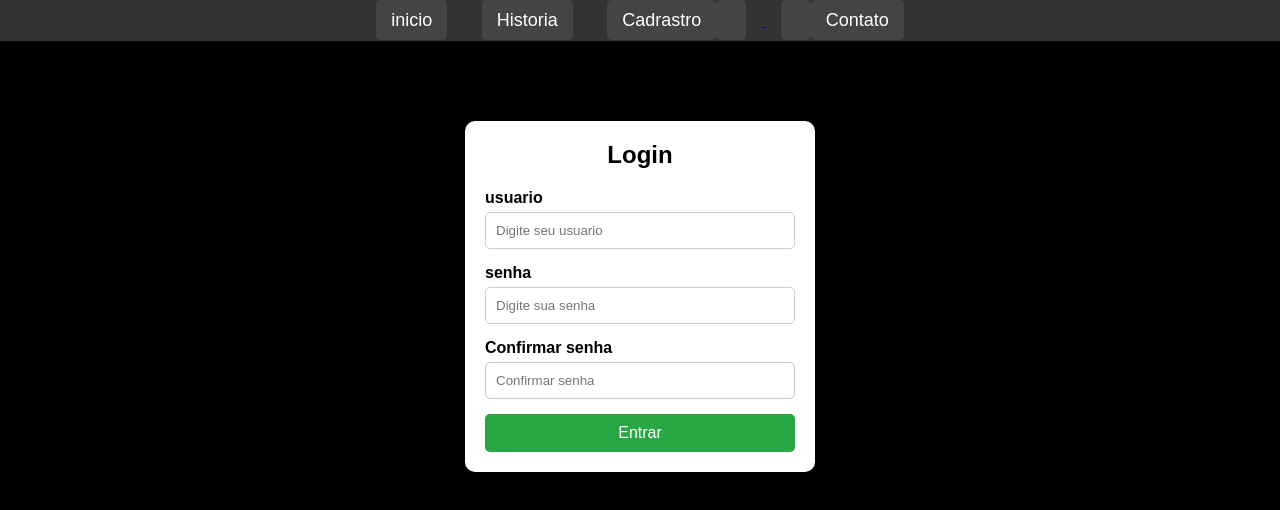
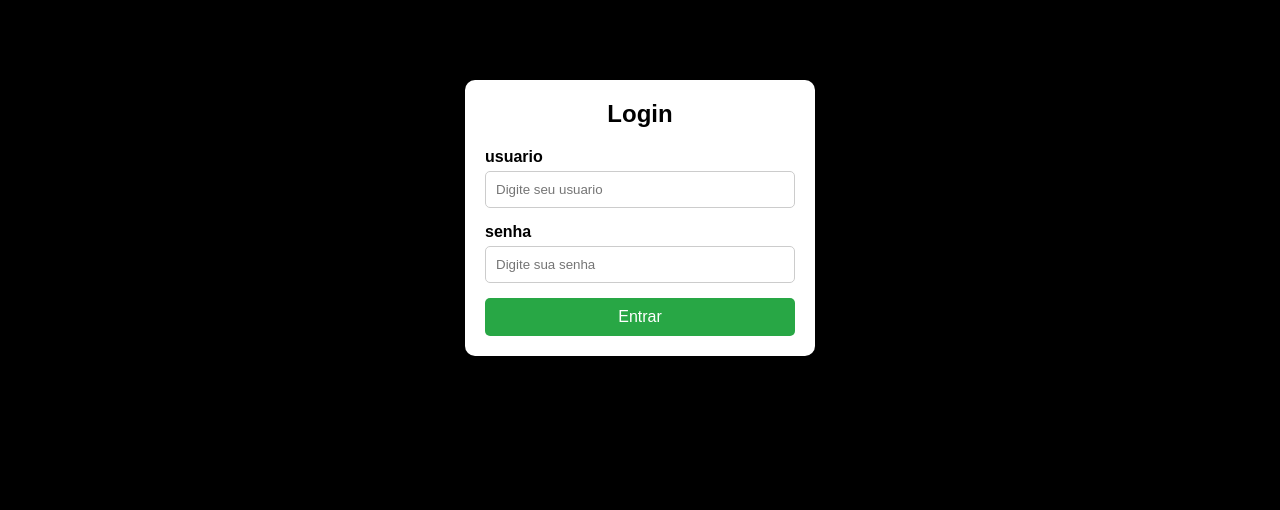
Before and after one commit to Caio050/site, a plain HTML site: page login.html in a window 1280 px wide. Drawn offline with Linux system fonts and the light colour scheme.

Commit message:
Add files via upload

```diff
--- a/login.html
+++ b/login.html
@@ -5,24 +5,12 @@
     <meta name="viewport" content="width=device-width, initial-scale=1.0">
     <title>Tela de Login</title>
     <link rel="stylesheet" href="style.css">
+    <script src="script.js"></script>
 
 </head>
 <body>
-    <nav>
-        <ul>
-            <li><a  href=" #" >inicio</a></li>
-            <li><a  href=" #" >Historia</a></li>
-            <li>
-                <a>Cadrastro</a>
-                <ul class="submenu">
-                    <li><a href="#"> Cliente PF</li>
-                    <li><a href="#"> Cliente PJ</li>
-                </ul>
-            </li>
-            <li><a href="#">Contato</a></li>
 
-        </ul>
-    </nav>
+
     <div class="login-container">
         <h2>Login</h2>
         <form>
@@ -32,18 +20,17 @@
             </div>
             <div class="input-group">
                 <label for="txtSenha">senha</label>
-                <input type="password " id ="txtSenha" name="txtSenha" placeholder="Digite sua senha " required>
-
-            </div>
-            <div class="input-group">
-                <label for="txtSenha">Confirmar senha</label>
-                <input type="password " id ="txtSenha" name="txtconfirmarsenha" placeholder="Confirmar senha " required>
+                <input type="password" id ="txtSenha" name="txtSenha" placeholder="Digite sua senha " required>
 
             </div>
 
-            <button type="submit">Entrar</button>
+
+            <button type="button" value = "Entrar" onclick= "login()" id="btnEntrar">Entrar</button>
+
         </form>
     </div>
 
+
+
 </body>
 </html>
```
